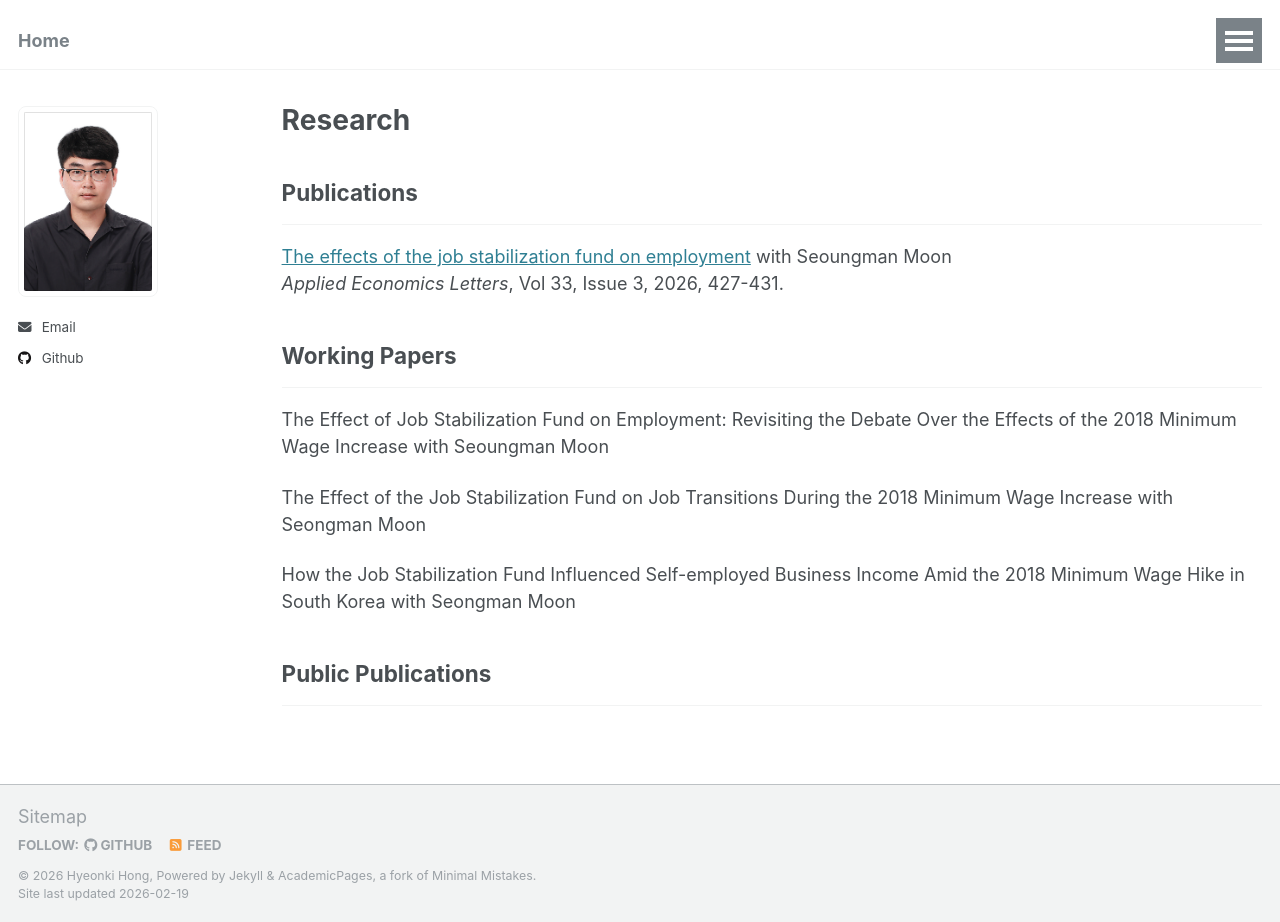
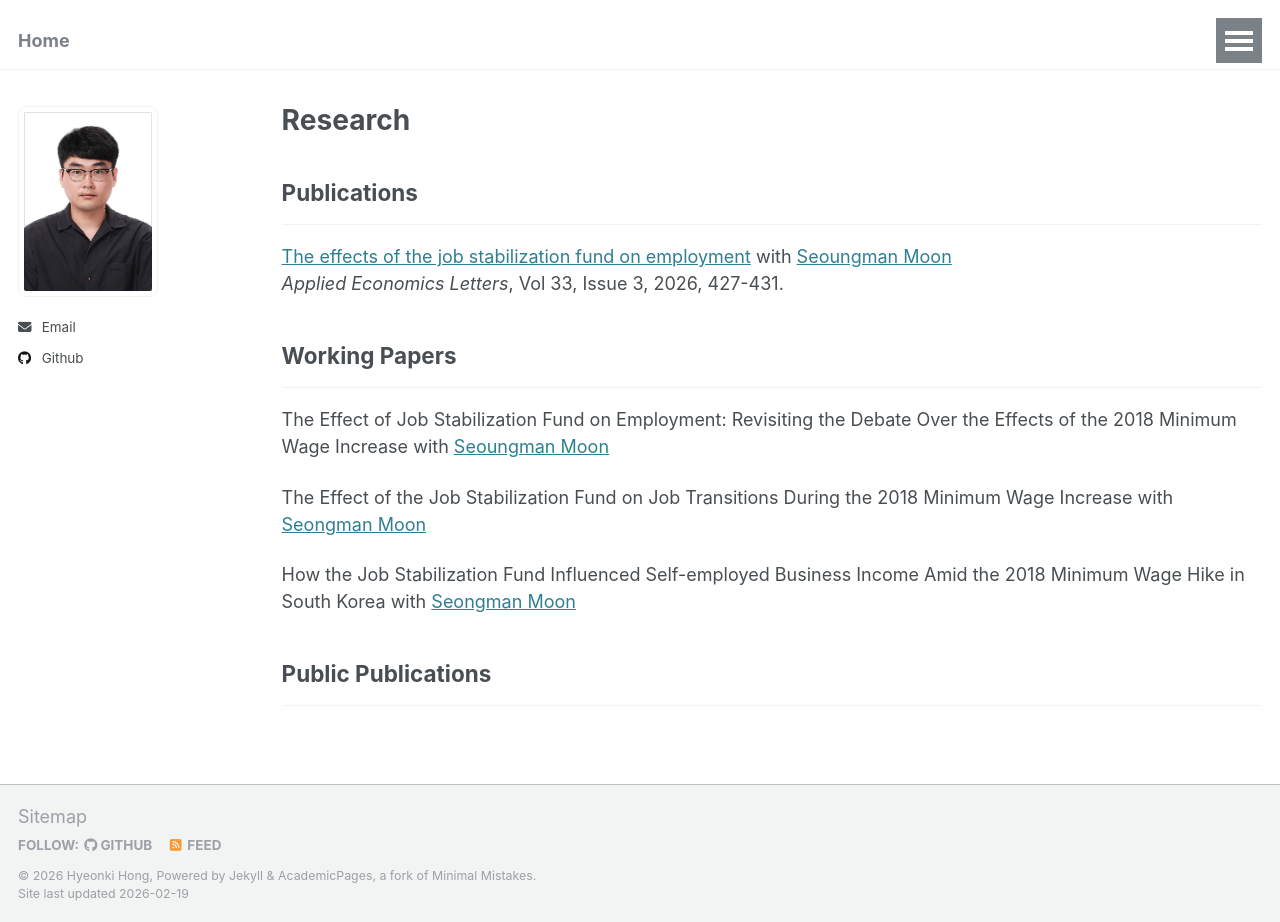
Before and after one commit to hyeonkihong/hyeonkihong.github.io, a Jekyll site: the page built from _pages/publications.html, in a window 1280 px wide and 922 px high. Built offline with Jekyll 4.4.1, drawn with Linux system fonts in a browser that asks for light colours; part of the change alters nothing that is shown.

```diff
--- a/_pages/publications.html
+++ b/_pages/publications.html
@@ -12,20 +12,20 @@ author_profile: true
 <h2>Publications</h2>
 <hr />
 <p>
-  <a href="https://www.tandfonline.com/doi/full/10.1080/13504851.2024.2371484">The effects of the job stabilization fund on employment</a> with Seoungman Moon<br />
+  <a href="https://www.tandfonline.com/doi/full/10.1080/13504851.2024.2371484">The effects of the job stabilization fund on employment</a> with <a href="https://scholar.google.com/citations?user=FG2I5V0AAAAJ&hl=en">Seoungman Moon</a><br />
   <em>Applied Economics Letters</em>, Vol 33, Issue 3, 2026, 427-431.
 </p>
 
 <h2>Working Papers</h2>
 <hr />
 <p>
-  The Effect of Job Stabilization Fund on Employment: Revisiting the Debate Over the Effects of the 2018 Minimum Wage Increase with Seoungman Moon
+  The Effect of Job Stabilization Fund on Employment: Revisiting the Debate Over the Effects of the 2018 Minimum Wage Increase with <a href="https://scholar.google.com/citations?user=FG2I5V0AAAAJ&hl=en">Seoungman Moon</a>
 </p>
 <p>
-  The Effect of the Job Stabilization Fund on Job Transitions During the 2018 Minimum Wage Increase with Seongman Moon
+  The Effect of the Job Stabilization Fund on Job Transitions During the 2018 Minimum Wage Increase with <a href="https://scholar.google.com/citations?user=FG2I5V0AAAAJ&hl=en">Seongman Moon</a>
 </p>
 <p>
-  How the Job Stabilization Fund Influenced Self-employed Business Income Amid the 2018 Minimum Wage Hike in South Korea with Seongman Moon
+  How the Job Stabilization Fund Influenced Self-employed Business Income Amid the 2018 Minimum Wage Hike in South Korea with <a href="https://scholar.google.com/citations?user=FG2I5V0AAAAJ&hl=en">Seongman Moon</a>
 </p>
 
 
```
